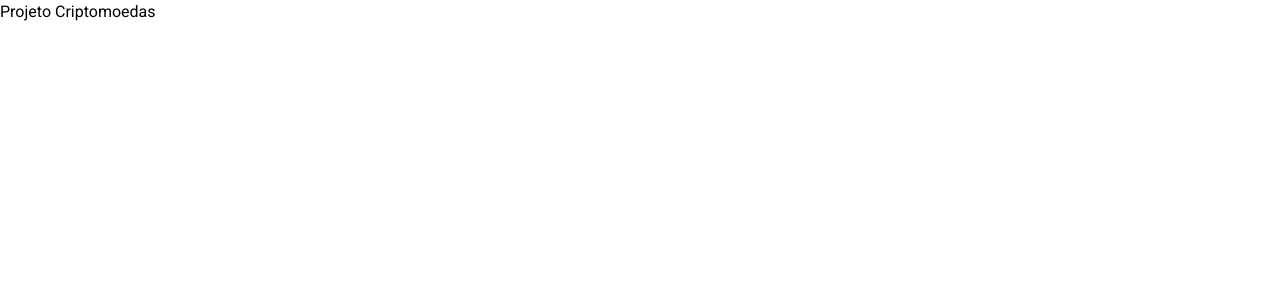
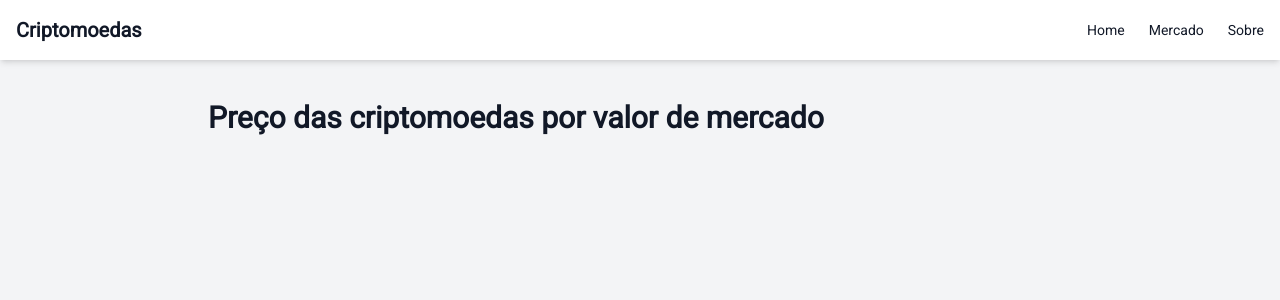
Before and after one commit to milenavms/Personagens-Rick-And-Morty, a React (Vite) app: page / in a window 1280 px wide. Shown: the top 300 px of the page. Built offline with nearby package versions, Linux system fonts and the light colour scheme.

Commit message:
feat: creating navBar component

```diff
--- a/src/App.tsx
+++ b/src/App.tsx
@@ -1,9 +1,10 @@
+import HomePage from "./representation/pages/homePage/home"
 
 function App() {
 
   return (
     <>
-      <h1>Projeto Criptomoedas</h1>
+      <HomePage/>
     </>
   )
 }
--- /dev/null
+++ b/src/representation/components/NavBar.tsx
@@ -0,0 +1,29 @@
+import React from 'react';
+
+type NavbarProps = {
+  links: string[];
+};
+
+const Navbar: React.FC<NavbarProps> = ({ links }) => {
+  return (
+    <nav className="bg-white shadow-md">
+      <div className="max-w-7xl mx-auto px-4 py-4 flex justify-between items-center">
+        <h1 className="text-xl font-bold">Criptomoedas</h1>
+
+        <ul className="hidden md:flex space-x-6 text-sm font-medium">
+          {links.map((link, index) => (
+            <li key={index}>
+              <a href="#" className="hover:text-blue-600">
+                {link}
+              </a>
+            </li>
+          ))}
+        </ul>
+
+        <button className="md:hidden text-gray-600">☰</button>
+      </div>
+    </nav>
+  );
+};
+
+export default Navbar;
--- a/src/representation/pages/homePage/home.tsx
+++ b/src/representation/pages/homePage/home.tsx
@@ -0,0 +1,18 @@
+import React from 'react';
+import Navbar from '../../components/NavBar';
+
+const HomePage: React.FC = () => {
+  return (
+    <body className="font-roboto bg-gray-100 text-gray-900">
+
+    <Navbar links={['Home', 'Mercado', 'Sobre']} />
+
+
+    <main className="max-w-4xl mx-auto px-4 py-10">
+      <h2 className="text-3xl font-bold mb-4">Preço das criptomoedas por valor de mercado</h2>
+    </main>
+  </body>
+  );
+};
+
+export default HomePage;
```
